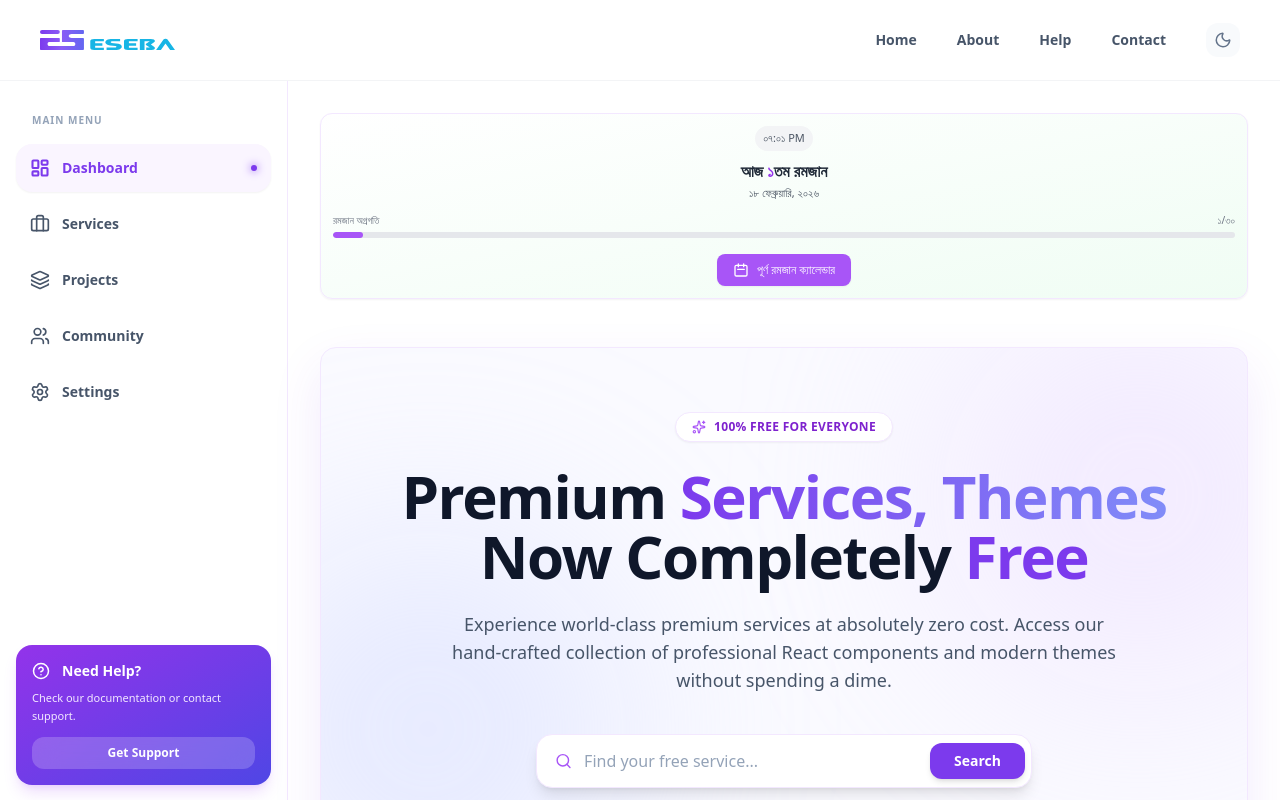
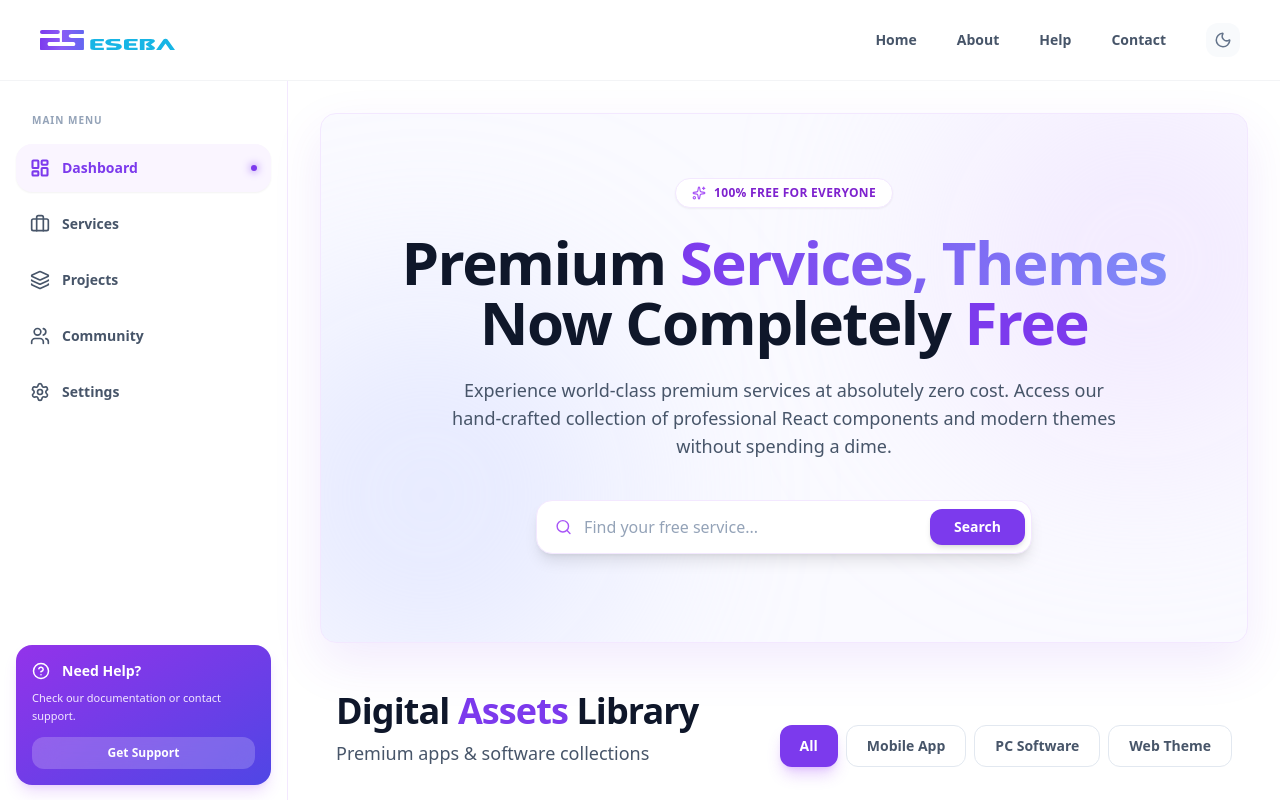
Before and after one commit to shanwebfix/eseba, a React (Vite) app: page / in a window 1280 px wide. Shown: the top 800 px of the page. Built offline with nearby package versions, Linux system fonts and the light colour scheme.

Commit message:
app upload

```diff
--- a/src/pages/Home.jsx
+++ b/src/pages/Home.jsx
@@ -2,13 +2,13 @@ import React from "react";
 import Hero from "../components/Hero";
 import AppList from "../components/App";
 import MenuList from "../components/Menu";
-import TodayRamadan from "../components/TodayeRamadan";
+
 
 const Home = () => {
   return (
     <div className="space-y-12 animate-fade-in">
       {/* ১. হিরো সেকশন */}
-      <TodayRamadan />
+
       <Hero />
 
       {/* ২. অ্যাপ লিস্ট সেকশন */}
```
Also changed, not shown: 1 other file (tests, documents, lock files or other folders).
